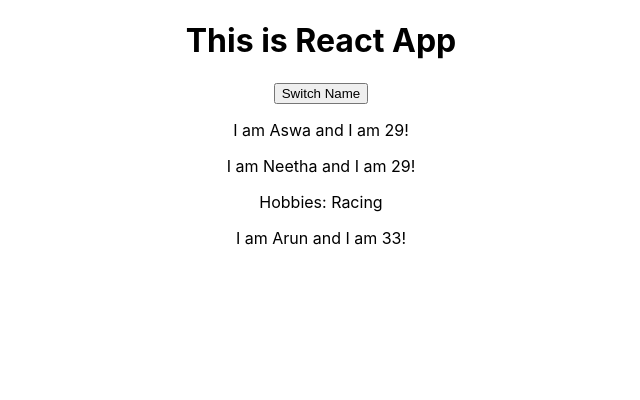
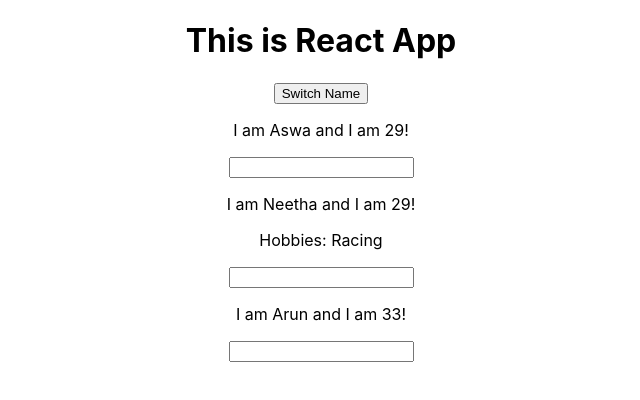
Before and after one commit to aswanth1989/react, a React (Create React App) app: page / in a window 1280 px wide. Shown: the top 400 px of the page, without its empty margins (319-959 px from the left). Built offline with nearby package versions, Linux system fonts and the light colour scheme.

Commit message:
Adding two way binding

```diff
--- a/src/App.js
+++ b/src/App.js
@@ -12,11 +12,22 @@
     otherState:'Some other value'
   });
 
-  const switchHandler = ()=> {
+  const switchHandler = (newName)=> {
     setPersonState({
       persons:[
-        {name:'Aswanth', age:29},
+        {name:newName, age:29},
         {name:'Neetha', age:29},
+        {name:'Arun', age:33}
+      ],
+      otherState:'Some other value'
+    });
+  };
+
+  const namechangedHandler = (event) =>{
+    setPersonState({
+      persons:[
+        {name:'Aswa', age:29},
+        {name: event.target.value, age:29},
         {name:'Arun', age:33}
       ],
       otherState:'Some other value'
@@ -26,10 +37,18 @@
   return (
     <div className="App">
       <h1>This is React App</h1>
-      <button onClick={switchHandler}>Switch Name</button>
-      <Person name={personState.persons[0].name} age={personState.persons[0].age}/>
-      <Person name={personState.persons[1].name} age={personState.persons[1].age}>Hobbies: Racing</Person>
-      <Person name={personState.persons[2].name} age={personState.persons[2].age}/>
+      <button onClick={switchHandler.bind(this,'Aswanth M')}>Switch Name</button>
+      <Person
+        name={personState.persons[0].name}
+        age={personState.persons[0].age}/>
+      <Person
+        name={personState.persons[1].name}
+        age={personState.persons[1].age}
+        click={switchHandler.bind(this,'Aswanth Muthukrishnan')}
+        changed={namechangedHandler}>Hobbies: Racing</Person>
+      <Person
+        name={personState.persons[2].name}
+        age={personState.persons[2].age}/>
     </div>
   );
 }
--- a/src/Person/Person.js
+++ b/src/Person/Person.js
@@ -4,8 +4,9 @@
 
     return (
     <div>
-        <p>I am {props.name} and I am {props.age}!</p>
+        <p onClick={props.click}>I am {props.name} and I am {props.age}!</p>
         <p>{props.children}</p>
+        <input type="text" onChange={props.changed}/>
     </div>
     )
 }
```
